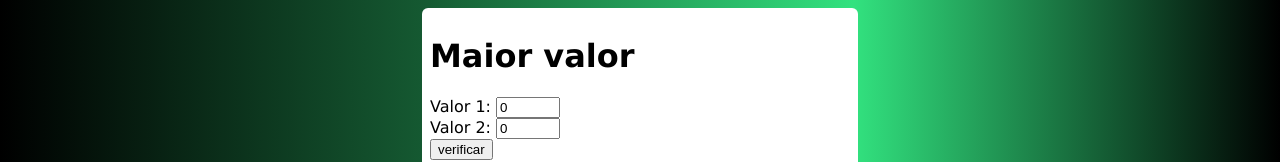
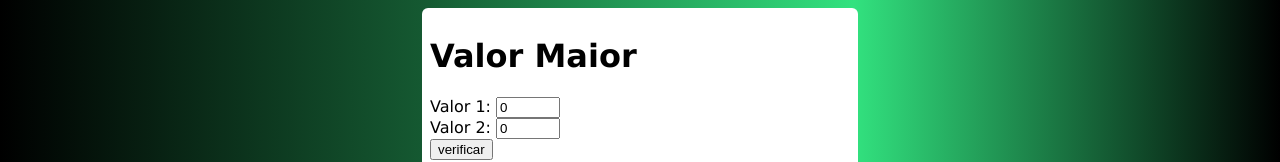
Before and after one commit to deliras23/ava03, a plain HTML site: page javascript/ex001/index.html in a window 1280 px wide. Shown: the top 162 px of the page. Drawn offline with Linux system fonts and the light colour scheme.

Commit message:
Fiz uma mudança

```diff
--- a/javascript/ex001/index.html
+++ b/javascript/ex001/index.html
@@ -9,7 +9,7 @@
 </head>
 <body>
     <main>
-        <h1>Maior valor</h1>
+        <h1>Valor Maior</h1>
         <form action="salvar.php" method="get" onsubmit="return verificar()">
             <label for="v1">Valor 1:</label>
             <input type="number" name="v1" id="v1" min="0" max="300" value="0">
```
